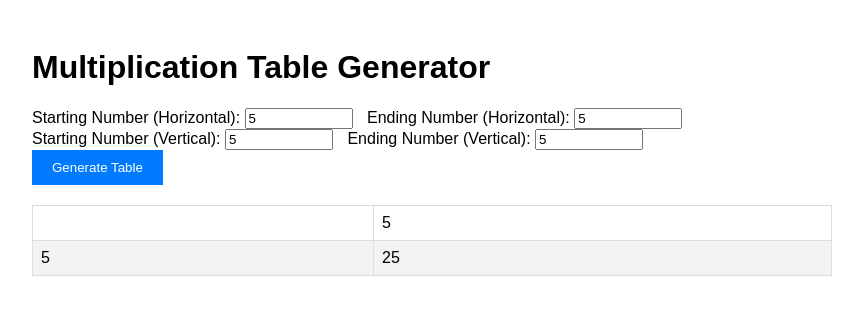
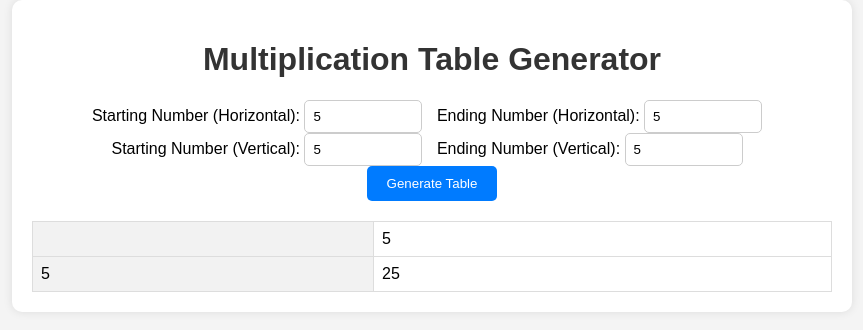
Before and after one commit to tejindra77/hw3, a plain HTML site: page index.html in a window 1280 px wide. Both pictures are taken after typing "5", "5", "5", "5" into the empty fields and a click on the button "Generate Table". Shown: the whole page, without its empty margins (208-1071 px from the left). Drawn offline with Linux system fonts and the light colour scheme.

Commit message:
Update style.css

```diff
--- a/style.css
+++ b/style.css
@@ -1,20 +1,35 @@
 body {
     font-family: Arial, sans-serif;
+    background-color: #f4f4f4;
+    margin: 0;
+    padding: 0;
 }
 
 .container {
     max-width: 800px;
     margin: 0 auto;
     padding: 20px;
+    background-color: #fff;
+    border-radius: 10px;
+    box-shadow: 0 0 10px rgba(0, 0, 0, 0.1);
+}
+
+h1 {
+    text-align: center;
+    color: #333;
 }
 
 form {
     margin-bottom: 20px;
+    text-align: center;
 }
 
 input[type="number"] {
     width: 100px;
     margin-right: 10px;
+    padding: 8px;
+    border-radius: 5px;
+    border: 1px solid #ccc;
 }
 
 button {
@@ -22,6 +37,7 @@ button {
     background-color: #007bff;
     color: #fff;
     border: none;
+    border-radius: 5px;
     cursor: pointer;
 }
 
@@ -29,9 +45,15 @@ button:hover {
     background-color: #0056b3;
 }
 
+.error {
+    color: #ff0000;
+    margin-top: 10px;
+}
+
 table {
     width: 100%;
     border-collapse: collapse;
+    margin-top: 20px;
 }
 
 table, th, td {
@@ -41,8 +63,12 @@ table, th, td {
 
 th {
     background-color: #f2f2f2;
+    position: sticky;
+    top: 0;
 }
 
-tr:nth-child(even) {
+th:first-child, td:first-child {
+    position: sticky;
+    left: 0;
     background-color: #f2f2f2;
 }
```
